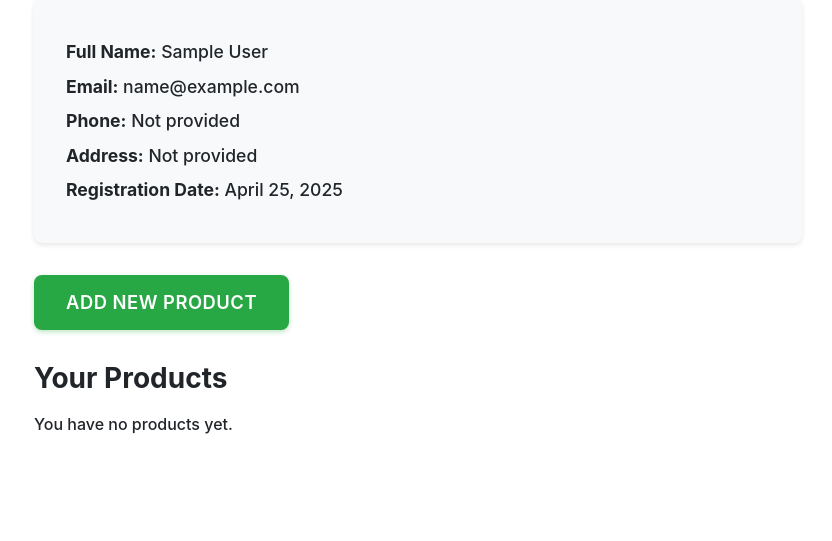
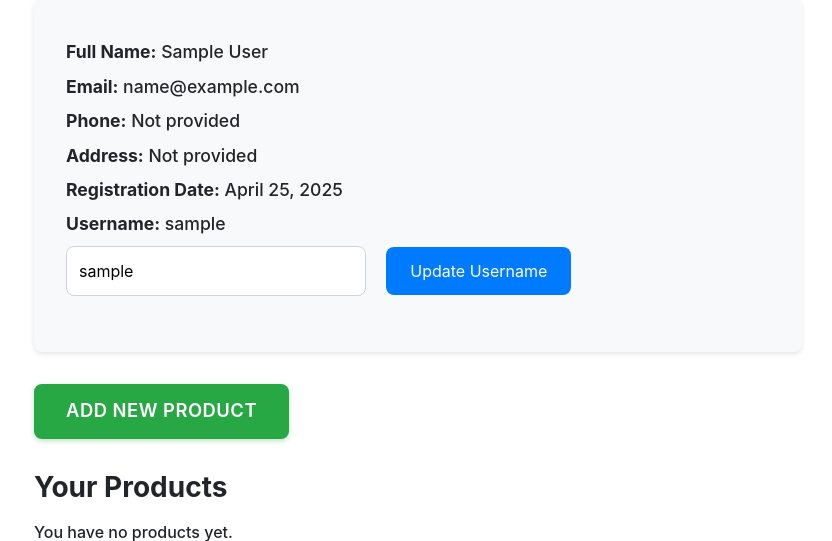
Before and after one commit to OleksandrVozhdai/OnlineShop-Django, a Django app: page /profile/ in a window 1280 px wide. Shown: the part 151-692 px from the top of the page, without its empty margins (222-1054 px from the left). Run offline with Django 5.2, Linux system fonts and the light colour scheme; the visitor is signed in with stand-in values (Sample User, id 1); data that the repository does not hold is empty; some libraries are stand-ins or nearby versions.

Commit message:
Add username field to profile with stylish form and random generation
Implemented a new username field in the profile page, allowing users to input or edit their username. Added a styled form with modern design elements (shadows, transitions, and rounded corners). If the username field is empty, a random 6-character username is generated using letters and digits. Updated views.py and urls.py to handle the username update functionality. Ensured consistency with existing UI/UX standards.

```diff
--- a/devicemarket/settings.py
+++ b/devicemarket/settings.py
@@ -78,7 +78,7 @@ DATABASES = {
     'default': {
         'ENGINE': 'mssql',
         'NAME': 'OnlineShop',
-        'HOST': 'YourServerName',
+        'HOST': 'localhost',
         'OPTIONS': {
             'driver': 'ODBC Driver 17 for SQL Server',
             'trusted_connection': 'yes',
--- a/main/urls.py
+++ b/main/urls.py
@@ -22,6 +22,7 @@ urlpatterns = [
     path('toggle_wishlist/<int:id>/', Toggle_wishlist, name='toggle_wishlist'),
     path('confirm-email/<str:token>/', ConfirmEmailView, name='confirm_email'),
     path('profile/', ProfileView, name='profile'),
+    path('update-username/', views.update_username, name='update_username'),
     path('add-product/', add_product, name='add_product'),
     path('delete-product/<int:product_id>/', delete_product, name='delete_product'),
     path('edit-product/<int:product_id>/', edit_product, name='edit_product'),
--- a/main/views.py
+++ b/main/views.py
@@ -333,3 +333,19 @@ def create_order(request):
         request.session['cart'] = {}
         request.session.modified = True
         return JsonResponse({'success': True})
+
+def update_username(request):
+    if request.method == "POST":
+        username = request.POST.get('username')
+        if not username:
+            # Generate random 6-character username if empty
+            username = ''.join(random.choices(string.ascii_lowercase + string.digits, k=6))
+        try:
+            user = request.user
+            user.username = username
+            user.save()
+            messages.success(request, "Username updated successfully!")
+        except Exception as e:
+            messages.error(request, f"Error updating username: {e}")
+        return redirect('main:profile')
+    return render(request, 'main/profile.html')
--- a/templates/main/profile.html
+++ b/templates/main/profile.html
@@ -71,9 +71,8 @@
             box-shadow: 0 2px 5px rgba(0, 0, 0, 0.1);
         }
 
-        .logo h1 {
-            margin: 0;
-            font-size: 1.5rem;
+        .logo img {
+            height: 40px;
         }
 
         .nav-links a {
@@ -145,6 +144,34 @@
             90% { opacity: 1; }
             100% { opacity: 0; display: none; }
         }
+
+        .username-form {
+            margin-bottom: 1.5rem;
+        }
+
+        .username-form input {
+            width: 100%;
+            max-width: 300px;
+            padding: 0.75rem;
+            border-radius: 8px;
+            border: 1px solid #ced4da;
+            font-size: 1rem;
+            margin-right: 1rem;
+        }
+
+        .username-form button {
+            padding: 0.75rem 1.5rem;
+            background-color: #007bff;
+            border: none;
+            border-radius: 8px;
+            color: white;
+            font-size: 1rem;
+            transition: background-color 0.3s ease;
+        }
+
+        .username-form button:hover {
+            background-color: #0056b3;
+        }
     </style>
 </head>
 <body>
@@ -152,7 +179,7 @@
         <nav class="navbar">
             <div class="logo">
                 <a href="{% url 'main:index' %}">
-                    <img src="/static/assets/img/device-makret-logo.png" alt="Device Market" style="height: 40px;">
+                    <img src="{% static 'assets/img/device-makret-logo.png' %}" alt="Device Market" style="height: 40px;">
                 </a>
             </div>
             <div class="nav-links">
@@ -195,6 +222,12 @@
             <p><strong>Phone:</strong> {{ user.phone|default:"Not provided" }}</p>
             <p><strong>Address:</strong> {{ user.address|default:"Not provided" }}</p>
             <p><strong>Registration Date:</strong> {{ user.date_joined|date:"F d, Y" }}</p>
+            <p><strong>Username:</strong> {{ user.username|default:"Not set" }}</p>
+            <form method="POST" class="username-form" action="{% url 'main:update_username' %}">
+                {% csrf_token %}
+                <input type="text" name="username" value="{{ user.username|default:'' }}" placeholder="Enter username">
+                <button type="submit">Update Username</button>
+            </form>
         </div>
 
         <!-- Кнопка для додавання товару -->
```
Also changed, not shown: templates/main/add_product.html (+10 -15 lines), templates/main/edit_product.html (+19 -15 lines).
